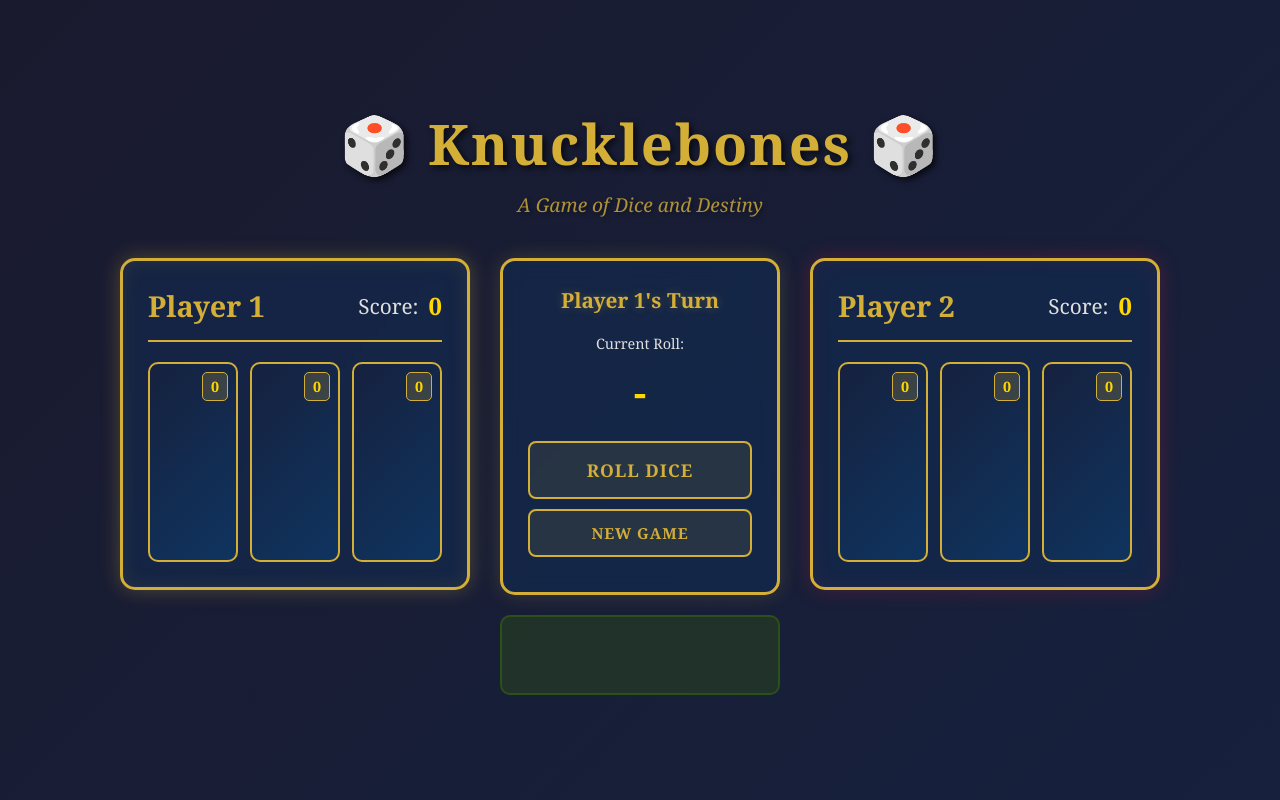
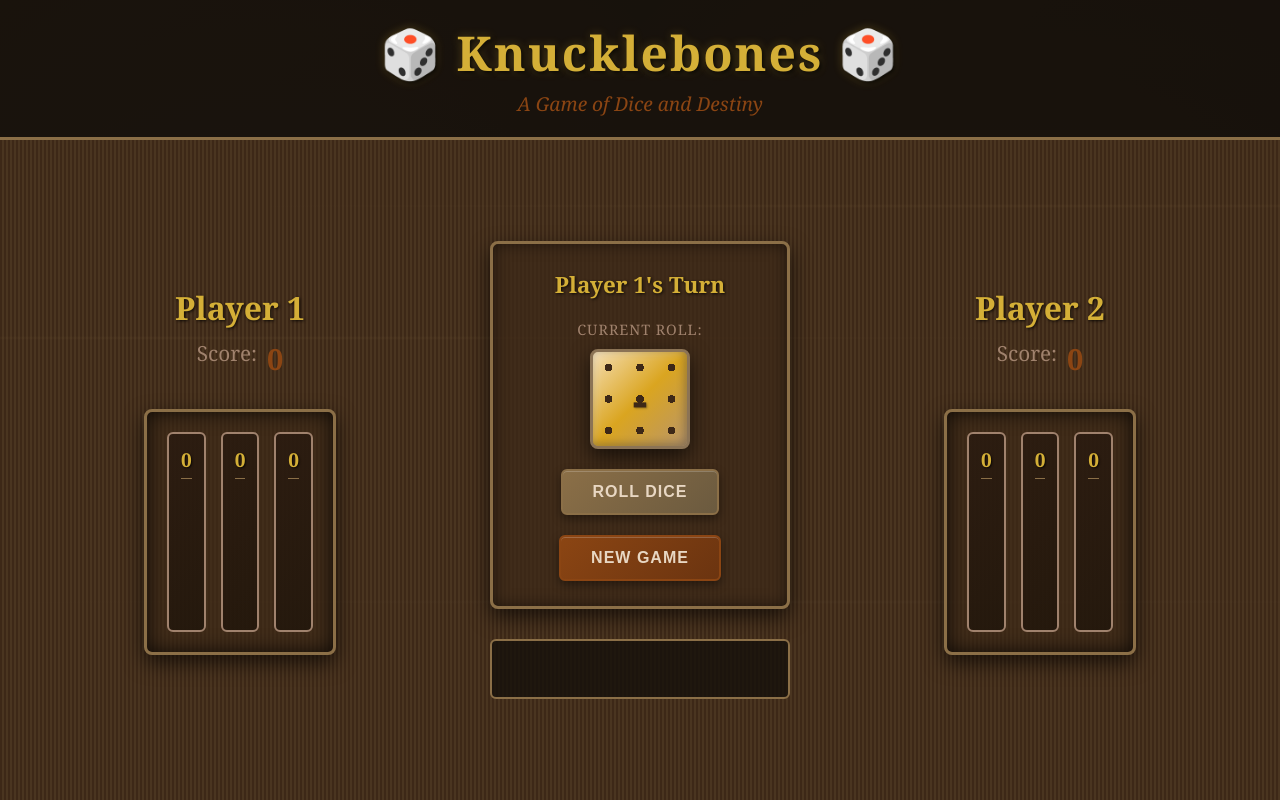
Before and after one commit to eravariel/knucklebones, a plain HTML site: page index.html in a window 1280 px wide. Drawn offline with Linux system fonts and the light colour scheme.

Commit message:
Update style.css

```diff
--- a/style.css
+++ b/style.css
@@ -1,332 +1,452 @@
-/* ========== GLOBAL STYLES ========== */
 * {
     margin: 0;
     padding: 0;
     box-sizing: border-box;
 }
 
-:root {
-    --primary-dark: #1a1a2e;
-    --secondary-dark: #16213e;
-    --accent-gold: #d4af37;
-    --accent-red: #c41e3a;
-    --accent-green: #2d5016;
-    --text-light: #e0e0e0;
-    --text-gold: #ffd700;
-    --board-bg: #0f3460;
+body {
+    font-family: 'Georgia', serif;
+    background: linear-gradient(135deg, #2a2015 0%, #1a1410 100%);
+    color: #e8d7c3;
+    min-height: 100vh;
+    overflow: hidden;
 }
 
-body {
-    background: linear-gradient(135deg, var(--primary-dark) 0%, var(--secondary-dark) 100%);
-    font-family: 'Georgia', serif;
-    color: var(--text-light);
-    min-height: 100vh;
-    display: flex;
-    justify-content: center;
-    align-items: center;
-    padding: 20px;
-}
-
-/* ========== CONTAINER ========== */
 .container {
     width: 100%;
-    max-width: 1400px;
+    height: 100vh;
+    display: flex;
+    flex-direction: column;
+    background:
+        radial-gradient(circle at 20% 50%, rgba(180, 120, 80, 0.1) 0%, transparent 50%),
+        radial-gradient(circle at 80% 50%, rgba(180, 120, 80, 0.1) 0%, transparent 50%),
+        linear-gradient(135deg, #2a2015 0%, #1a1410 100%);
 }
 
 header {
     text-align: center;
-    margin-bottom: 40px;
-    text-shadow: 2px 2px 4px rgba(0, 0, 0, 0.5);
+    padding: 20px;
+    background: rgba(20, 15, 10, 0.8);
+    border-bottom: 3px solid #8b6f47;
+    box-shadow: 0 4px 15px rgba(0, 0, 0, 0.5);
 }
 
 header h1 {
-    font-size: 3.5rem;
-    color: var(--accent-gold);
-    text-shadow: 3px 3px 6px rgba(0, 0, 0, 0.7);
-    margin-bottom: 10px;
+    font-size: 3em;
+    color: #d4af37;
+    text-shadow: 2px 2px 4px rgba(0, 0, 0, 0.8), 0 0 10px rgba(212, 175, 55, 0.3);
     letter-spacing: 2px;
+    margin-bottom: 5px;
 }
 
-header .subtitle {
-    font-size: 1.2rem;
-    color: var(--accent-gold);
-    opacity: 0.8;
+.subtitle {
+    color: #8b4513;
+    font-size: 1.2em;
     font-style: italic;
 }
 
-/* ========== GAME WRAPPER ========== */
+/* ===== GAME WRAPPER ===== */
 .game-wrapper {
+    flex: 1;
     display: flex;
-    gap: 30px;
-    justify-content: center;
-    align-items: flex-start;
-    flex-wrap: wrap;
+    gap: 40px;
+    padding: 30px;
+    justify-content: space-between;
+    align-items: center;
+    background:
+        repeating-linear-gradient(
+            90deg,
+            #3d2817,
+            #3d2817 2px,
+            #4a3520 2px,
+            #4a3520 4px
+        ),
+        repeating-linear-gradient(
+            0deg,
+            #3d2817,
+            #3d2817 2px,
+            #4a3520 2px,
+            #4a3520 4px
+        ),
+        linear-gradient(135deg, #2a1810 0%, #3d2817 100%);
+    background-size: 100% 100%, 100% 100%, 100% 100%;
+    position: relative;
+    overflow: hidden;
 }
 
-/* ========== PLAYER SECTIONS ========== */
-.player-section {
-    background: rgba(15, 52, 96, 0.4);
-    border: 3px solid var(--accent-gold);
-    border-radius: 15px;
-    padding: 25px;
-    min-width: 350px;
-    backdrop-filter: blur(10px);
+/* Wood texture overlay */
+.game-wrapper::before {
+    content: '';
+    position: absolute;
+    top: 0;
+    left: 0;
+    right: 0;
+    bottom: 0;
+    background-image:
+        radial-gradient(ellipse 800px 2px at 20% 30%, rgba(139, 111, 71, 0.1), transparent),
+        radial-gradient(ellipse 800px 2px at 60% 70%, rgba(101, 84, 63, 0.1), transparent),
+        radial-gradient(ellipse 800px 2px at 80% 10%, rgba(139, 111, 71, 0.1), transparent);
+    pointer-events: none;
+    z-index: 0;
 }
 
-.player-1 {
-    box-shadow: 0 0 20px rgba(212, 175, 55, 0.3), inset 0 0 20px rgba(212, 175, 55, 0.1);
-}
-
-.player-2 {
-    box-shadow: 0 0 20px rgba(196, 30, 58, 0.3), inset 0 0 20px rgba(196, 30, 58, 0.1);
+/* ===== PLAYER SECTIONS ===== */
+.player-section {
+    flex: 1;
+    display: flex;
+    flex-direction: column;
+    align-items: center;
+    gap: 20px;
+    position: relative;
+    z-index: 1;
 }
 
 .player-header {
-    display: flex;
-    justify-content: space-between;
-    align-items: center;
-    margin-bottom: 20px;
-    padding-bottom: 15px;
-    border-bottom: 2px solid var(--accent-gold);
+    text-align: center;
+    margin-bottom: 10px;
 }
 
 .player-header h2 {
-    font-size: 1.8rem;
-    color: var(--accent-gold);
+    font-size: 2em;
+    color: #d4af37;
+    text-shadow: 1px 1px 3px rgba(0, 0, 0, 0.8);
+    margin-bottom: 10px;
 }
 
 .score-display {
     display: flex;
     gap: 10px;
-    align-items: center;
-    font-size: 1.3rem;
+    justify-content: center;
+    font-size: 1.3em;
 }
 
 .score-display .label {
-    color: var(--text-light);
+    color: #a0826d;
 }
 
 .score-display .score {
-    color: var(--text-gold);
+    color: #8b4513;
     font-weight: bold;
-    font-size: 1.5rem;
+    font-size: 1.4em;
 }
 
-/* ========== GAME BOARD ========== */
+/* ===== BOARD ===== */
 .board {
     display: grid;
     grid-template-columns: repeat(3, 1fr);
-    gap: 12px;
+    gap: 15px;
+    padding: 20px;
+    background: rgba(60, 40, 23, 0.6);
+    border: 3px solid #8b6f47;
+    border-radius: 8px;
+    box-shadow:
+        inset 0 0 20px rgba(0, 0, 0, 0.8),
+        0 8px 20px rgba(0, 0, 0, 0.6);
 }
 
+/* ===== COLUMNS ===== */
 .column {
-    background: linear-gradient(135deg, var(--secondary-dark) 0%, var(--board-bg) 100%);
-    border: 2px solid var(--accent-gold);
-    border-radius: 10px;
+    display: flex;
+    flex-direction: column;
+    gap: 8px;
+    padding: 12px;
+    background: linear-gradient(135deg, rgba(40, 25, 15, 0.8), rgba(30, 20, 10, 0.8));
+    border: 2px solid #a0826d;
+    border-radius: 6px;
     min-height: 200px;
-    padding: 12px;
-    display: flex;
-    flex-direction: column-reverse;
     cursor: pointer;
     transition: all 0.3s ease;
     position: relative;
-    overflow: hidden;
 }
 
-.column:hover:not(.full) {
-    transform: translateY(-5px);
-    box-shadow: 0 0 15px rgba(212, 175, 55, 0.5);
+.column:hover {
+    background: linear-gradient(135deg, rgba(60, 40, 25, 0.9), rgba(50, 35, 20, 0.9));
+    border-color: #d4af37;
+    box-shadow: 0 0 15px rgba(212, 175, 55, 0.3), inset 0 0 10px rgba(212, 175, 55, 0.1);
+    transform: translateY(-2px);
 }
 
 .column.full {
-    opacity: 0.6;
-    cursor: not-allowed;
+    background: linear-gradient(135deg, rgba(100, 60, 30, 0.7), rgba(80, 50, 25, 0.7));
+    border-color: #8b4513;
+    box-shadow: inset 0 0 15px rgba(139, 69, 19, 0.3);
 }
 
 .column-score {
-    position: absolute;
-    top: 8px;
-    right: 8px;
-    background: rgba(212, 175, 55, 0.2);
-    border: 1px solid var(--accent-gold);
-    border-radius: 5px;
-    padding: 4px 8px;
-    font-size: 0.9rem;
-    color: var(--text-gold);
+    text-align: center;
+    color: #d4af37;
     font-weight: bold;
+    font-size: 1.2em;
+    text-shadow: 1px 1px 2px rgba(0, 0, 0, 0.8);
+    padding-bottom: 5px;
+    border-bottom: 1px solid #8b6f47;
 }
 
-/* ========== DICE ========== */
+/* ===== DICE ===== */
 .die {
     width: 50px;
     height: 50px;
-    background: linear-gradient(135deg, #ff6b6b 0%, #c41e3a 100%);
-    border: 2px solid var(--accent-gold);
-    border-radius: 8px;
+    background: linear-gradient(135deg, #f5deb3 0%, #daa520 50%, #b8956a 100%);
+    border: 2px solid #8b7355;
+    border-radius: 4px;
     display: flex;
+    align-items: center;
     justify-content: center;
-    align-items: center;
-    font-size: 1.8rem;
     font-weight: bold;
-    color: white;
-    margin-bottom: 8px;
-    box-shadow: 0 4px 10px rgba(0, 0, 0, 0.4), inset 0 1px 0 rgba(255, 255, 255, 0.2);
-    text-shadow: 1px 1px 2px rgba(0, 0, 0, 0.3);
-    animation: dieAppear 0.3s ease;
-}
-
-.die:hover {
-    transform: scale(1.05);
+    color: #3d2817;
+    font-size: 1.8em;
+    box-shadow:
+        inset -2px -2px 5px rgba(0, 0, 0, 0.3),
+        inset 2px 2px 5px rgba(255, 255, 255, 0.2),
+        0 4px 8px rgba(0, 0, 0, 0.4);
+    position: relative;
+    margin: 0 auto;
+    animation: dieAppear 0.3s ease-out;
 }
 
 @keyframes dieAppear {
     from {
         opacity: 0;
-        transform: scale(0.5);
+        transform: scale(0.8) rotateZ(45deg);
     }
     to {
         opacity: 1;
-        transform: scale(1);
+        transform: scale(1) rotateZ(0deg);
     }
 }
 
-/* Die colors based on value */
-.die.value-1 { background: linear-gradient(135deg, #ff6b6b 0%, #c41e3a 100%); }
-.die.value-2 { background: linear-gradient(135deg, #ff8c42 0%, #d65a1c 100%); }
-.die.value-3 { background: linear-gradient(135deg, #ffd93d 0%, #d4a01c 100%); }
-.die.value-4 { background: linear-gradient(135deg, #6bcf7f 0%, #2d8f4a 100%); }
-.die.value-5 { background: linear-gradient(135deg, #4d96ff 0%, #1e5fb3 100%); }
-.die.value-6 { background: linear-gradient(135deg, #c66ce0 0%, #8b3a9c 100%); }
+.die::before {
+    content: '';
+    position: absolute;
+    width: 100%;
+    height: 100%;
+    background-image:
+        radial-gradient(circle 3px at 15% 15%, #3d2817 100%, transparent 100%),
+        radial-gradient(circle 3px at 50% 15%, #3d2817 100%, transparent 100%),
+        radial-gradient(circle 3px at 85% 15%, #3d2817 100%, transparent 100%),
+        radial-gradient(circle 3px at 15% 50%, #3d2817 100%, transparent 100%),
+        radial-gradient(circle 3px at 50% 50%, #3d2817 100%, transparent 100%),
+        radial-gradient(circle 3px at 85% 50%, #3d2817 100%, transparent 100%),
+        radial-gradient(circle 3px at 15% 85%, #3d2817 100%, transparent 100%),
+        radial-gradient(circle 3px at 50% 85%, #3d2817 100%, transparent 100%),
+        radial-gradient(circle 3px at 85% 85%, #3d2817 100%, transparent 100%);
+    border-radius: 2px;
+    pointer-events: none;
+}
 
-/* ========== CENTER PANEL ========== */
+/* ===== CENTER PANEL ===== */
 .center-panel {
-    width: 280px;
     display: flex;
     flex-direction: column;
-    gap: 20px;
+    align-items: center;
+    justify-content: center;
+    gap: 30px;
+    position: relative;
+    z-index: 1;
 }
 
 .game-info {
-    background: rgba(15, 52, 96, 0.4);
-    border: 3px solid var(--accent-gold);
-    border-radius: 15px;
+    display: flex;
+    flex-direction: column;
+    align-items: center;
+    gap: 20px;
+    background: rgba(60, 40, 23, 0.7);
     padding: 25px;
-    backdrop-filter: blur(10px);
-    box-shadow: 0 0 20px rgba(212, 175, 55, 0.2);
+    border: 3px solid #8b6f47;
+    border-radius: 8px;
+    box-shadow:
+        inset 0 0 15px rgba(0, 0, 0, 0.5),
+        0 8px 20px rgba(0, 0, 0, 0.6);
+    min-width: 300px;
 }
 
 .current-turn {
-    font-size: 1.3rem;
-    color: var(--accent-gold);
+    font-size: 1.4em;
+    color: #d4af37;
+    text-shadow: 1px 1px 3px rgba(0, 0, 0, 0.8);
     font-weight: bold;
-    text-align: center;
-    margin-bottom: 20px;
-    text-shadow: 0 0 10px rgba(212, 175, 55, 0.3);
 }
 
 .dice-display {
-    text-align: center;
-    margin-bottom: 20px;
+    display: flex;
+    flex-direction: column;
+    align-items: center;
+    gap: 10px;
 }
 
 .dice-display .label {
-    display: block;
-    font-size: 0.9rem;
-    color: var(--text-light);
-    margin-bottom: 8px;
+    color: #a0826d;
+    font-size: 0.9em;
+    text-transform: uppercase;
+    letter-spacing: 1px;
 }
 
 .rolled-dice {
-    font-size: 2.5rem;
+    width: 100px;
+    height: 100px;
+    background: linear-gradient(135deg, #f5deb3 0%, #daa520 50%, #b8956a 100%);
+    border: 3px solid #8b7355;
+    border-radius: 8px;
+    display: flex;
+    align-items: center;
+    justify-content: center;
+    font-size: 3em;
     font-weight: bold;
-    color: var(--text-gold);
-    display: flex;
-    justify-content: center;
-    align-items: center;
-    height: 60px;
+    color: #3d2817;
+    box-shadow:
+        inset -2px -2px 8px rgba(0, 0, 0, 0.3),
+        inset 2px 2px 8px rgba(255, 255, 255, 0.2),
+        0 8px 20px rgba(0, 0, 0, 0.6);
+    text-shadow: 1px 1px 2px rgba(0, 0, 0, 0.3);
+    animation: rollDice 0.8s cubic-bezier(0.34, 1.56, 0.64, 1);
 }
 
-/* ========== BUTTONS ========== */
-button {
-    padding: 12px 20px;
-    font-size: 1rem;
-    border: 2px solid var(--accent-gold);
-    border-radius: 8px;
-    background: rgba(212, 175, 55, 0.1);
-    color: var(--accent-gold);
+@keyframes rollDice {
+    0% {
+        transform: rotateX(0deg) rotateY(0deg) rotateZ(0deg) scale(0.8);
+        opacity: 0;
+    }
+    50% {
+        transform: rotateX(360deg) rotateY(360deg) rotateZ(180deg) scale(1.1);
+    }
+    100% {
+        transform: rotateX(0deg) rotateY(0deg) rotateZ(0deg) scale(1);
+        opacity: 1;
+    }
+}
+
+.rolled-dice::before {
+    content: '';
+    position: absolute;
+    width: 90px;
+    height: 90px;
+    background-image:
+        radial-gradient(circle 4px at 15% 15%, #3d2817 100%, transparent 100%),
+        radial-gradient(circle 4px at 50% 15%, #3d2817 100%, transparent 100%),
+        radial-gradient(circle 4px at 85% 15%, #3d2817 100%, transparent 100%),
+        radial-gradient(circle 4px at 15% 50%, #3d2817 100%, transparent 100%),
+        radial-gradient(circle 4px at 50% 50%, #3d2817 100%, transparent 100%),
+        radial-gradient(circle 4px at 85% 50%, #3d2817 100%, transparent 100%),
+        radial-gradient(circle 4px at 15% 85%, #3d2817 100%, transparent 100%),
+        radial-gradient(circle 4px at 50% 85%, #3d2817 100%, transparent 100%),
+        radial-gradient(circle 4px at 85% 85%, #3d2817 100%, transparent 100%);
+    border-radius: 6px;
+    pointer-events: none;
+}
+
+/* ===== BUTTONS ===== */
+.roll-button,
+.reset-button {
+    padding: 12px 30px;
+    font-size: 1em;
+    font-weight: bold;
+    border: 2px solid #8b6f47;
+    border-radius: 6px;
     cursor: pointer;
     transition: all 0.3s ease;
-    font-family: 'Georgia', serif;
-    font-weight: bold;
     text-transform: uppercase;
     letter-spacing: 1px;
-    margin-bottom: 10px;
+    background: linear-gradient(135deg, #8b6f47 0%, #6b5a3f 100%);
+    color: #e8d7c3;
+    box-shadow:
+        0 4px 10px rgba(0, 0, 0, 0.4),
+        inset 0 1px 0 rgba(255, 255, 255, 0.2);
 }
 
-button:hover:not(:disabled) {
-    background: rgba(212, 175, 55, 0.3);
-    box-shadow: 0 0 15px rgba(212, 175, 55, 0.5);
+.roll-button:hover:not(:disabled),
+.reset-button:hover {
+    background: linear-gradient(135deg, #d4af37 0%, #a0826d 100%);
+    color: #2a1810;
+    border-color: #d4af37;
+    box-shadow:
+        0 6px 15px rgba(212, 175, 55, 0.4),
+        inset 0 1px 0 rgba(255, 255, 255, 0.3);
     transform: translateY(-2px);
 }
 
-button:disabled {
+.roll-button:active:not(:disabled),
+.reset-button:active {
+    transform: translateY(0);
+    box-shadow:
+        0 2px 5px rgba(0, 0, 0, 0.4),
+        inset 0 2px 5px rgba(0, 0, 0, 0.2);
+}
+
+.roll-button:disabled {
     opacity: 0.5;
     cursor: not-allowed;
-}
-
-.roll-button {
-    width: 100%;
-    padding: 15px;
-    font-size: 1.1rem;
+    background: linear-gradient(135deg, #5a4a35 0%, #4a3a2f 100%);
 }
 
 .reset-button {
-    width: 100%;
-    padding: 12px;
-    font-size: 0.95rem;
+    background: linear-gradient(135deg, #8b4513 0%, #6b3410 100%);
+    border-color: #8b4513;
 }
 
-/* ========== GAME STATUS ========== */
+.reset-button:hover {
+    background: linear-gradient(135deg, #a0522d 0%, #8b3a1a 100%);
+    border-color: #d4af37;
+}
+
+/* ===== GAME STATUS ===== */
 .game-status {
-    background: rgba(45, 80, 22, 0.4);
-    border: 2px solid var(--accent-green);
-    border-radius: 10px;
-    padding: 15px;
-    min-height: 80px;
+    min-height: 60px;
     display: flex;
     align-items: center;
     justify-content: center;
+    background: rgba(20, 15, 10, 0.8);
+    border: 2px solid #8b6f47;
+    border-radius: 6px;
+    padding: 15px;
+    color: #d4af37;
+    font-size: 1.3em;
+    font-weight: bold;
+    text-shadow: 1px 1px 3px rgba(0, 0, 0, 0.8);
     text-align: center;
-    color: #6bcf7f;
-    font-weight: bold;
-    font-size: 1.1rem;
-    text-shadow: 0 0 10px rgba(107, 207, 127, 0.3);
+    width: 100%;
 }
 
-/* ========== RESPONSIVE DESIGN ========== */
+/* ===== RESPONSIVE ===== */
 @media (max-width: 1200px) {
     .game-wrapper {
-        gap: 20px;
+        flex-direction: column;
+        gap: 30px;
+    }
+
+    .player-section {
+        width: 100%;
+    }
+
+    .game-info {
+        min-width: auto;
+        width: 100%;
     }
 }
 
 @media (max-width: 768px) {
     header h1 {
-        font-size: 2.5rem;
+        font-size: 2em;
     }
 
     .game-wrapper {
-        flex-direction: column;
-        align-items: center;
+        padding: 15px;
+        gap: 20px;
     }
 
-    .player-section {
-        min-width: 100%;
-        max-width: 400px;
+    .board {
+        gap: 10px;
+        padding: 15px;
     }
 
-    .center-panel {
-        width: 100%;
-        max-width: 400px;
+    .die {
+        width: 40px;
+        height: 40px;
+        font-size: 1.4em;
+    }
+
+    .rolled-dice {
+        width: 80px;
+        height: 80px;
+        font-size: 2.5em;
     }
 }
```
